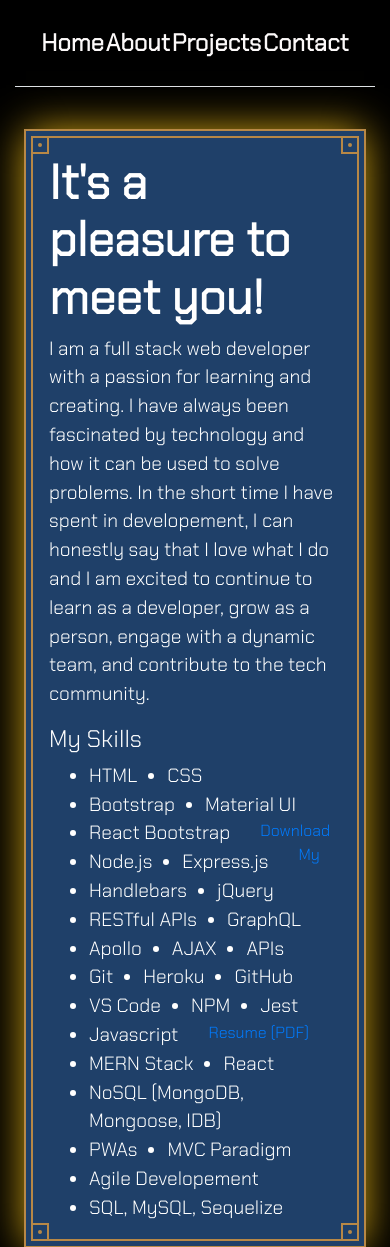
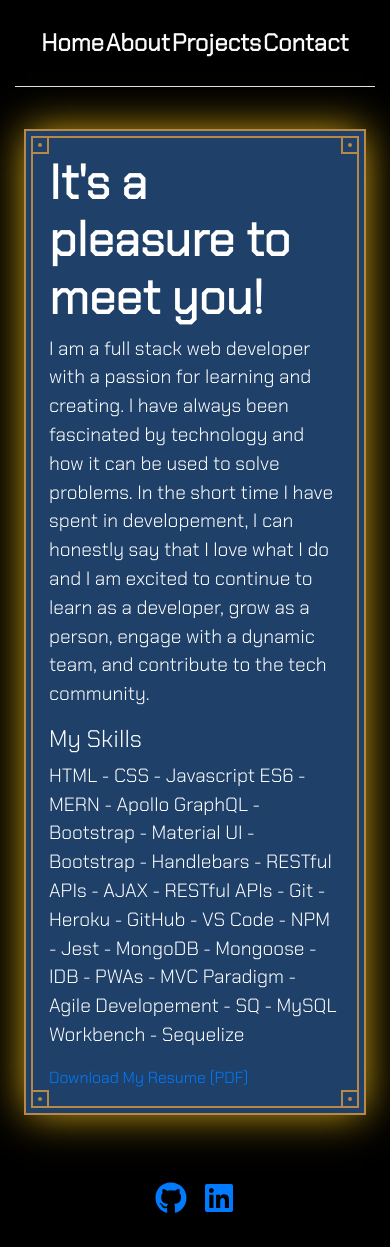
Before and after one commit to Paulsig007/portfolio_dev, a React (Create React App) app in the folder client/: page /about in a window 390 px wide. Shown: the top 1247 px of the page. Built offline with nearby package versions, Linux system fonts and the light colour scheme.

Commit message:
fix mobile responsiveness in about.js component

```diff
--- a/client/src/App.css
+++ b/client/src/App.css
@@ -80,14 +80,16 @@ body {
 /* ===Home.js===== */
 .homeTitle {
   color: white;
+  text-align: center;
 }
 .homeText {
   color: white;
-  font-size: 1.2em;
+  font-size: em;
 }
 .homeGreet {
   color: white;
   font-size: 2em;
+  text-align: center;
 }
 #geoFace {
   width: 40%;
--- a/client/src/components/pages/About.js
+++ b/client/src/components/pages/About.js
@@ -16,37 +16,13 @@ export default function About() {
         </p>
         {/* <br></br> */}
         <h2 className="skillTitle">My Skills</h2>
-        <ul className="aboutText skillsList">
-          <li className="skill">HTML</li>
-          <li className="skill">CSS</li>
-          <li className="skill">Bootstrap</li>
-          <li className="skill">Material UI</li>
-          <li className="skill">React Bootstrap</li>
-          <li className="skill">Node.js</li>
-          <li className="skill">Express.js</li>
-          <li className="skill">Handlebars</li>
-          <li className="skill">jQuery</li>
-          <li className="skill">RESTful APIs</li>
-          <li className="skill">GraphQL</li>
-          <li className="skill">Apollo</li>
-          <li className="skill">AJAX</li>
-          <li className="skill">APIs</li>
-          <li className="skill">Git</li>
-          <li className="skill">Heroku</li>
-          <li className="skill">GitHub</li>
-          <li className="skill">VS Code</li>
-          <li className="skill">NPM</li>
-          <li className="skill">Jest</li>
-          <li className="skill">Javascript</li>
-          <li className="skill">MERN Stack</li>
-          <li className="skill">React</li>
-          <li className="skill">NoSQL (MongoDB, Mongoose, IDB)</li>
-          <li className="skill">PWAs</li>
-          <li className="skill">MVC Paradigm</li>
-          <li className="skill">Agile Developement</li>
-          <li className="skill">SQL, MySQL, Sequelize</li>
-        </ul>
-        <br></br>
+        <p className="aboutText skillsList">
+          HTML - CSS - Javascript ES6 - MERN - Apollo GraphQL - Bootstrap -
+          Material UI - Bootstrap - Handlebars - RESTful APIs - AJAX - RESTful
+          APIs - Git - Heroku - GitHub - VS Code - NPM - Jest - MongoDB -
+          Mongoose - IDB - PWAs - MVC Paradigm - Agile Developement - SQ - MySQL
+          Workbench - Sequelize
+        </p>
         <a href={resume} download>
           Download My Resume (PDF)
         </a>
--- a/client/src/components/pages/Home.js
+++ b/client/src/components/pages/Home.js
@@ -12,8 +12,10 @@ export default function Home() {
           alignItems: "center",
         }}
       >
-        <h2 className="compTitle homeTitle">Thank You for Visiting</h2>
-        <h3 className="homeGreet">Make Yourself At Home</h3>
+        <h2 className="compTitle homeTitle">
+          Thank You for Visiting Andrick Siegmund's Portfolio
+        </h2>
+        <h3 className="homeGreet">Please, Make Yourself At Home</h3>
         <img src={GeoFace} alt="Geometric Sketch Profile Pic" id="geoFace" />
       </div>
     </div>
```
